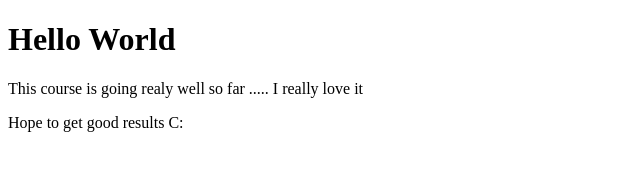
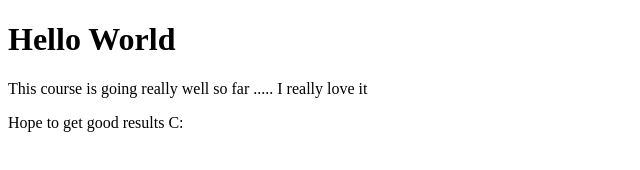
Before and after one commit to CodingNaughty/Coursera-Test, a plain HTML site: page site/index.html in a window 1280 px wide. Shown: the full height of the page, 0-640 px from the left. Drawn offline with Linux system fonts and the light colour scheme.

Commit message:
Small Addition

```diff
--- a/site/index.html
+++ b/site/index.html
@@ -8,7 +8,7 @@
 </head>
 <body>
     <h1>Hello World</h1>
-    <p>This course is going realy well so far ..... <span>I really love it</span></p>
+    <p>This course is going really well so far ..... <span>I really love it</span></p>
     <p>Hope to get good results C:</p>
 </body>
 </html>
```
